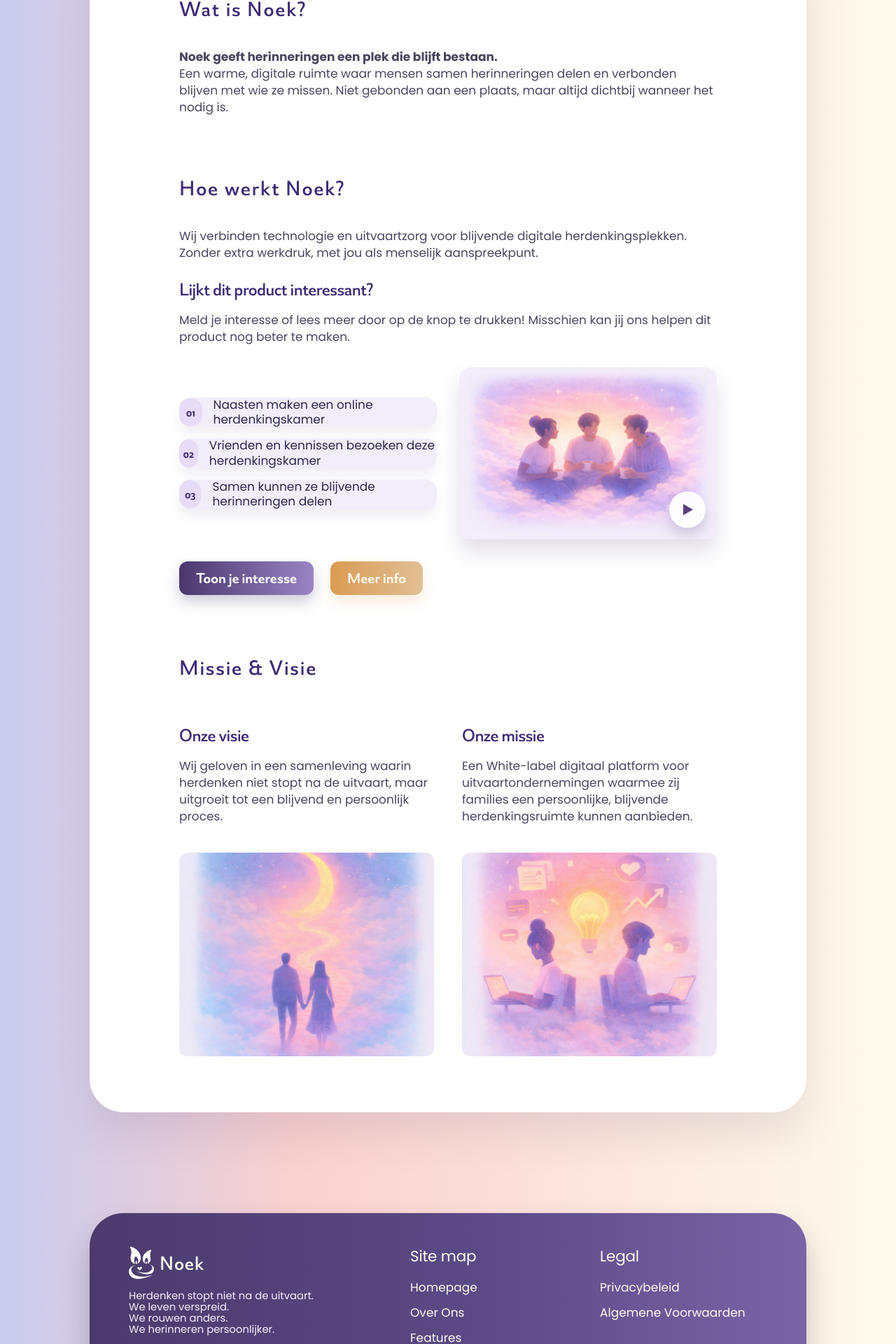
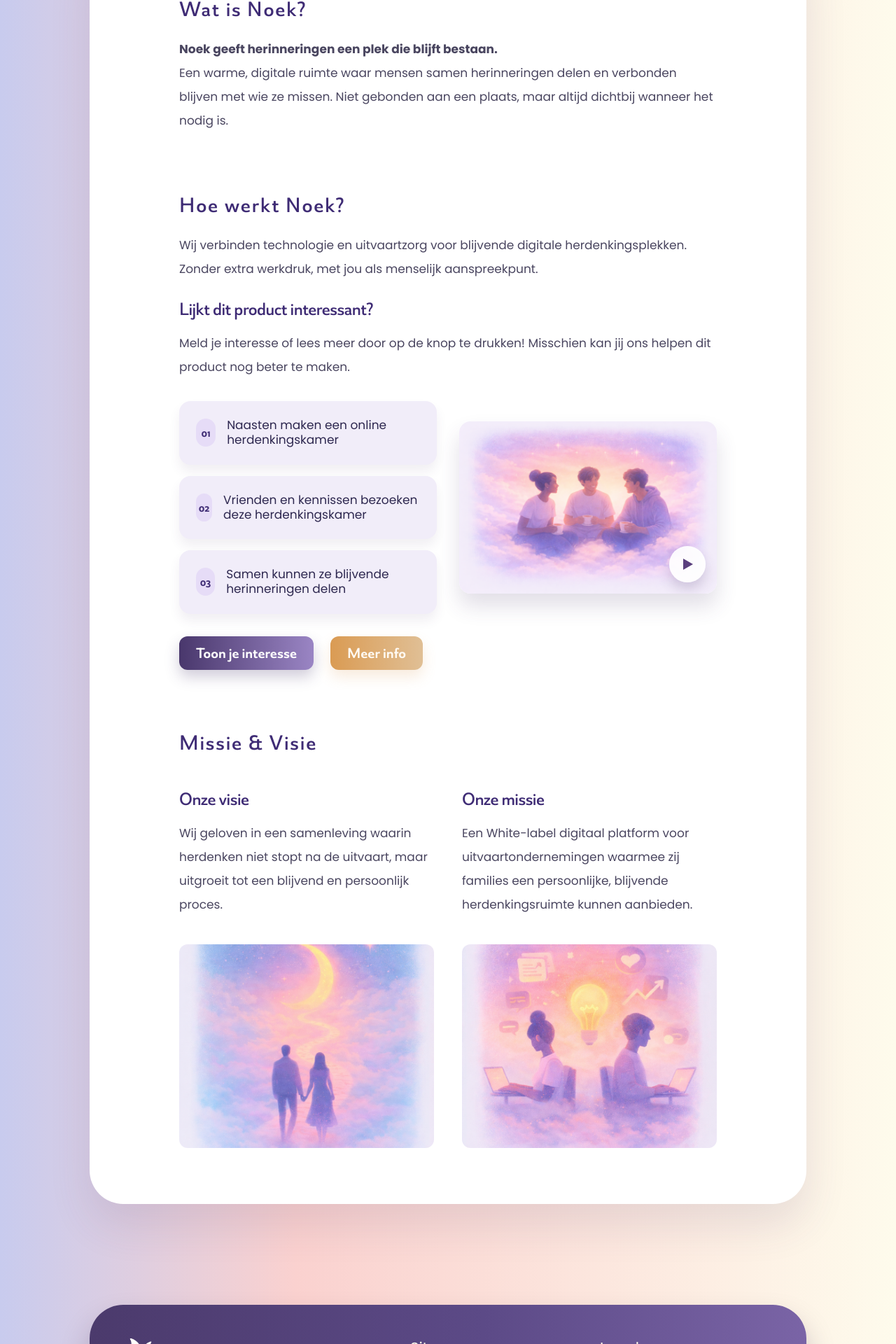
Before and after one commit to devosdevelops/Noekmemorial.be, a Vue app: page / in a window 1280 px wide. Shown: the part 870-2790 px from the top of the page at 70% size. Built offline with nearby package versions, Linux system fonts and the light colour scheme; no server answers.

Commit message:
Changed: Space body text in footer, step card padding

```diff
--- a/src/components/how-it-works-section.vue
+++ b/src/components/how-it-works-section.vue
@@ -90,7 +90,8 @@
   display: flex;
   align-items: center;
   gap: var(--space-16);
-  padding: var(--space-12) var(--space-16);
+  padding: var(--space-24) var(--space-24);
+  min-height: 72px;
   border-radius: 16px;
   background: #f1edf9;
   box-shadow: 0 10px 16px rgba(73, 55, 108, 0.08);
@@ -182,7 +183,7 @@
     grid-template-columns: auto 1fr;
     align-items: stretch;
     min-height: 72px;
-    padding: 0;
+    padding: var(--space-16) var(--space-18);
     border-radius: 16px;
     overflow: hidden;
   }
--- a/src/components/site-footer.vue
+++ b/src/components/site-footer.vue
@@ -126,7 +126,7 @@
   font-family: var(--font-poppins);
   font-size: var(--type-small-size);
   font-weight: var(--type-small-weight);
-  line-height: var(--type-small-line-height);
+  line-height: 1.75;
   letter-spacing: var(--type-small-letter-spacing);
 }
 
--- a/src/pages/about-page.vue
+++ b/src/pages/about-page.vue
@@ -115,7 +115,7 @@
               <figure class="team-photo-wrap">
                 <img class="team-photo" src="/assets/images/seren-koca.jpg" alt="Seren Koca" />
               </figure>
-              <h3 class="team-name">Seren koca</h3>
+              <h3 class="team-name">Seren Koca</h3>
             </article>
 
             <article class="team-card">
--- a/src/pages/home-page.vue
+++ b/src/pages/home-page.vue
@@ -49,6 +49,19 @@
   box-shadow: 0 30px 60px rgba(73, 55, 108, 0.12);
 }
 
+.home-stack :deep(.section-heading) {
+  margin-bottom: var(--space-12);
+}
+
+.home-stack :deep(.body-text) {
+  line-height: 2;
+}
+
+.home-stack :deep(.content-inner),
+.home-stack :deep(.how-header) {
+  gap: var(--space-16);
+}
+
 .home-stack .page-section {
   padding: var(--space-40) 0;
 }
```
